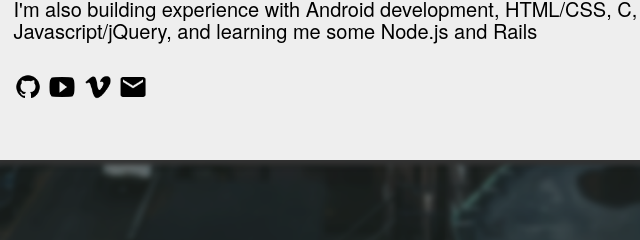
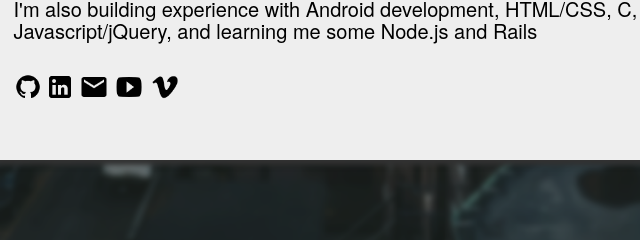
Before and after one commit to puzzledsean/puzzledsean.github.io, a plain HTML site: page about.html in a window 1280 px wide. Shown: the part 496-736 px from the top of the page, 379-1019 px from the left. Drawn offline with nearby package versions, Linux system fonts and the light colour scheme.

Commit message:
reorganized icons and added linkedin

```diff
--- a/about.html
+++ b/about.html
@@ -56,14 +56,17 @@
                                         <a href="https://www.github.com/puzzledsean" id="git" target="_blank">
                                           <img src="img/github.png" style="width:1.4em;height:1.4em;border:0;">
                                         </a>
+                                        <a href="https://www.linkedin.com/in/seanz46" id="linkedin" target="_blank">
+                                         <img src="img/linkedin.png" style="width:1.3em;height:1.3em;border:0;">
+                                        </a>
+                                        <a href="mailto:puzzledsean@gmail.com" id="email" target="_blank">
+                                         <img src="img/email.png" style="width:1.5em;height:1.5em;border:0;">
+                                        </a>
                                         <a href="https://www.youtube.com/puzzledsean" id="youtube" target="_blank">
                                           <img src="img/youtube.png" style="width:1.5em;height:1.5em;border:0;">
                                         </a>
                                         <a href="https://www.vimeo.com/puzzledsean" id="vimeo" target="_blank">
                                          <img src="img/vimeo.png" style="width:1.5em;height:1.5em;border:0;">
-                                        </a>
-                                        <a href="mailto:puzzledsean@gmail.com" id="email" target="_blank">
-                                         <img src="img/email.png" style="width:1.5em;height:1.5em;border:0;">
                                         </a>
                                   </div>
                             </div>
```
Also changed, not shown: img/linkedin.png (added).
